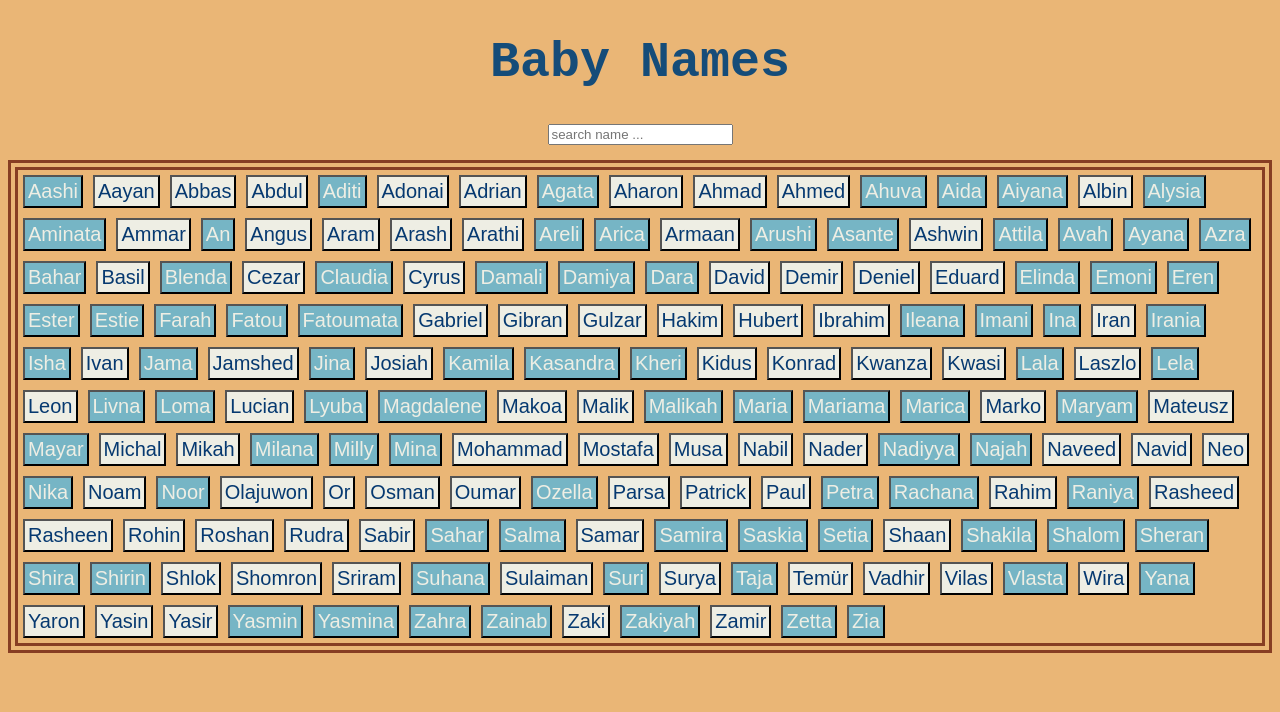
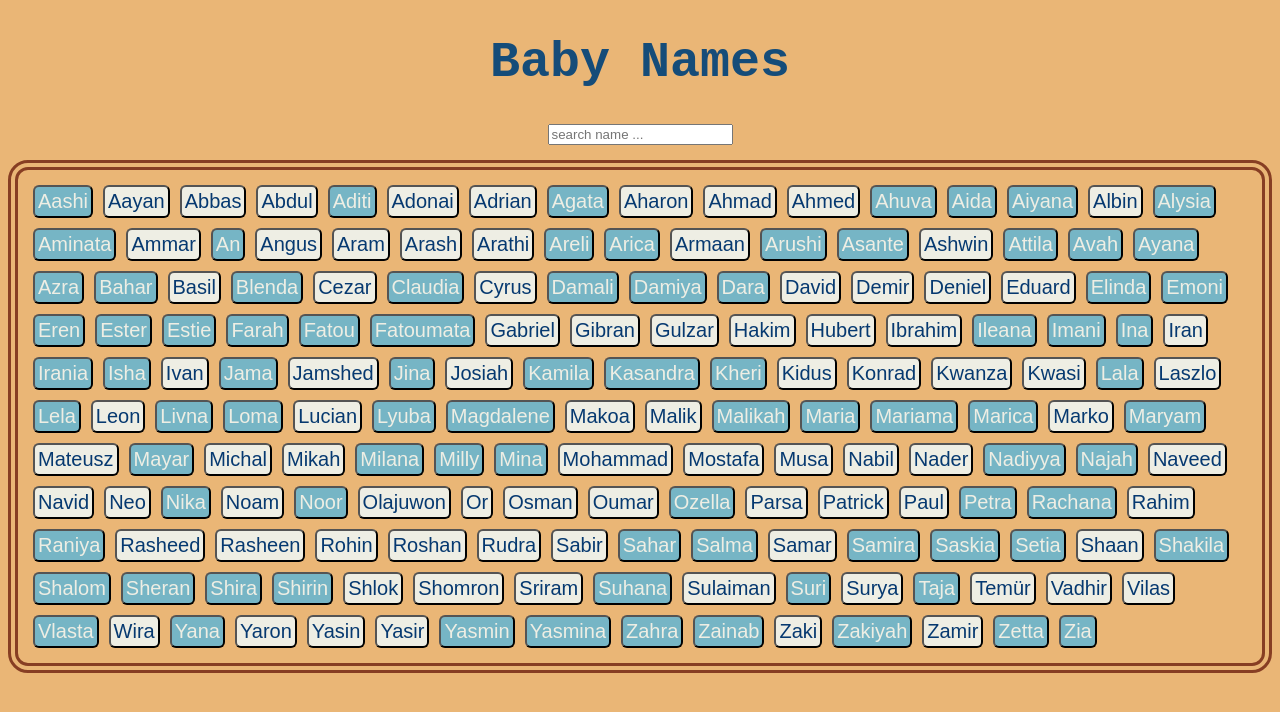
Before and after one commit to zahrabeng/baby-names-react, a React (Create React App) app: page / in a window 1280 px wide. Shown: the top 712 px of the page. Built offline with nearby package versions, Linux system fonts and the light colour scheme.

Commit message:
added css to zero matches message

```diff
--- a/public/App.css
+++ b/public/App.css
@@ -9,9 +9,12 @@ h1{
  border: #873e23;
  border-width: 10px;
  border-style: double;
+ border-radius: 20px;
  font-family: 'Courier New', Courier, monospace;
  font-size: 20px;
  margin-top: 15px;
+ padding: 10px;
+
 }
 
 input{
@@ -33,8 +36,14 @@ button{
     margin: 5px;
     padding: 3px;
     font-size: 20px;
+    border-radius: 6px;
 }
 
 body{
     background-color: #eab676;
 }
+
+.zero{
+    color: #063970;
+    text-align: center;
+}
```
